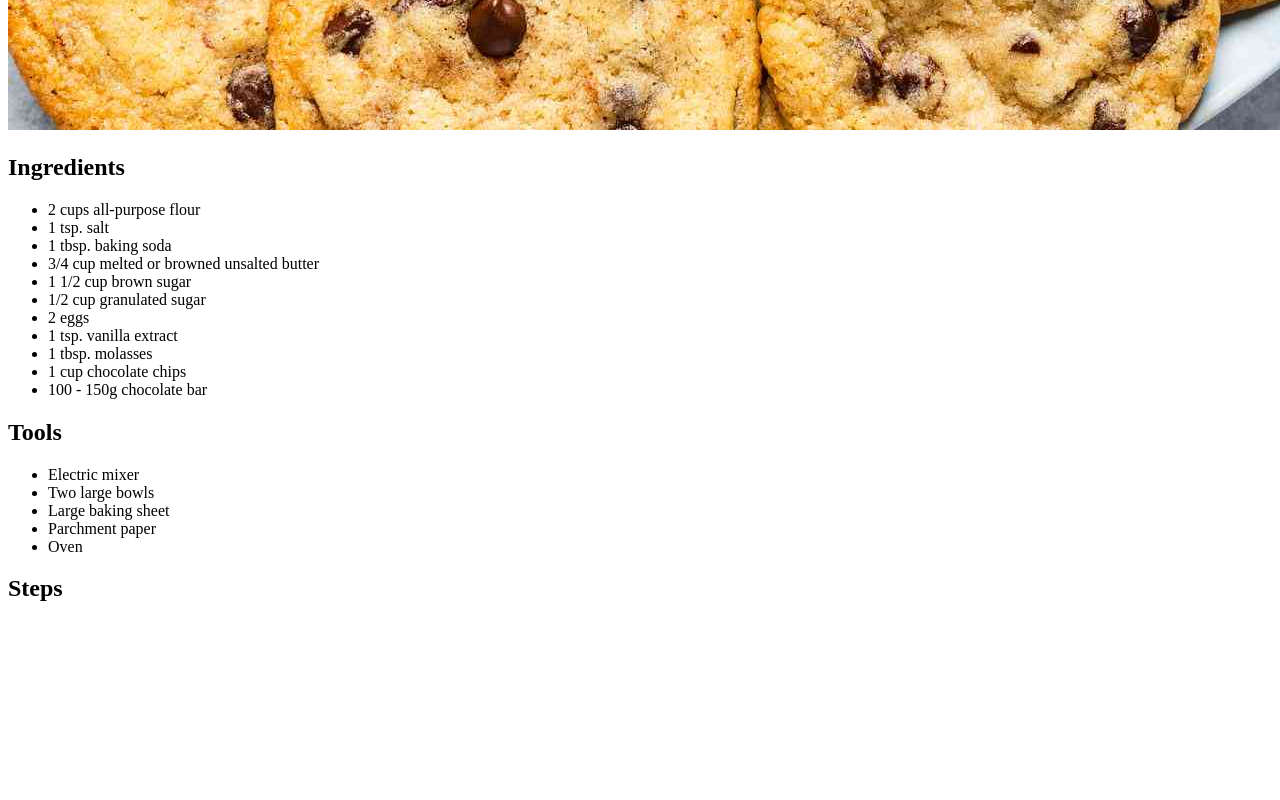
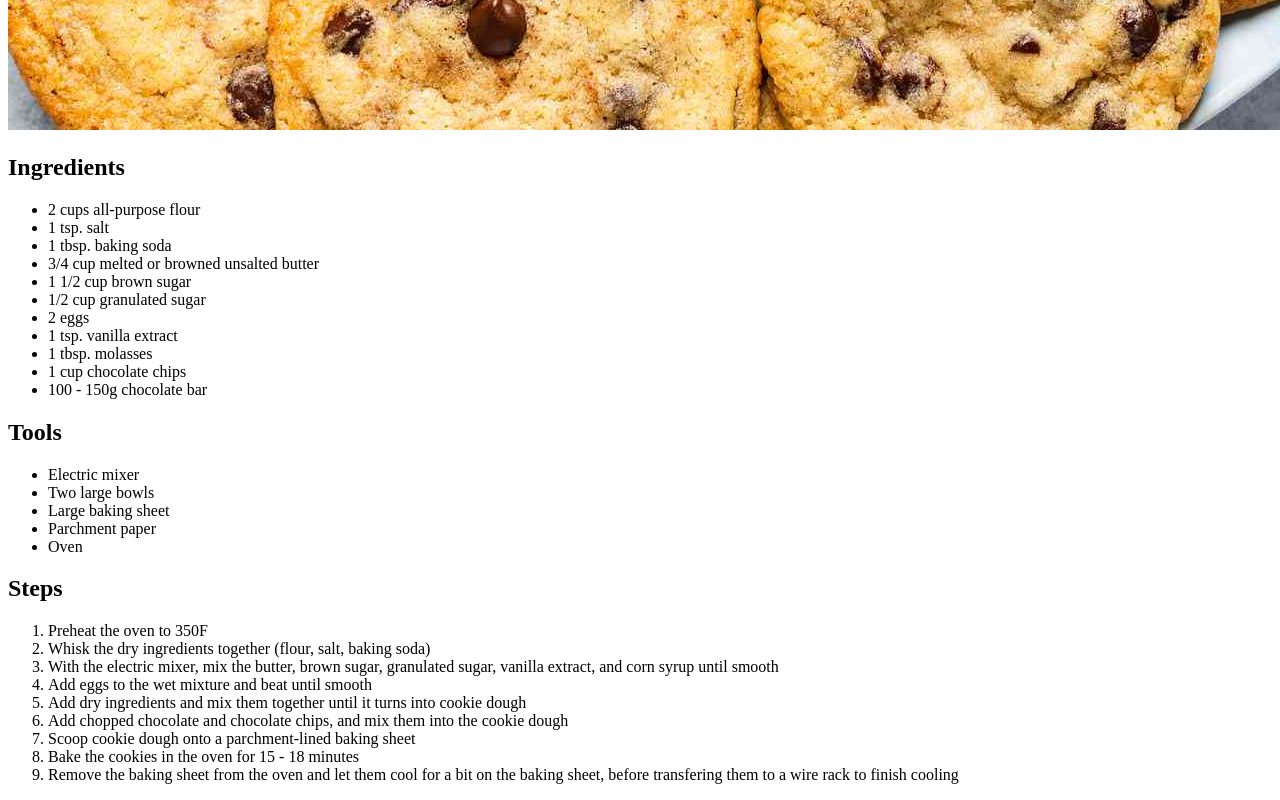
Before and after one commit to AnthonyQR/odin-project-recipes, a plain HTML site: page recipes/cookies.html in a window 1280 px wide. Shown: the part 1010-1810 px from the top of the page. Before the commit the page ends 1632 px from the top, so only its background shows below. Drawn offline with Linux system fonts and the light colour scheme.

Commit message:
Added steps to cookies.html

```diff
--- a/recipes/cookies.html
+++ b/recipes/cookies.html
@@ -37,6 +37,21 @@
     </ul>
 
     <h2>Steps</h2>
-
+    <ol>
+        <li>Preheat the oven to 350F</li>
+        <li>Whisk the dry ingredients together (flour, salt, baking soda)</li>
+        <li>
+            With the electric mixer, mix the butter, brown sugar, granulated sugar, vanilla extract,
+            and corn syrup until smooth
+        </li>
+        <li>Add eggs to the wet mixture and beat until smooth</li>
+        <li>Add dry ingredients and mix them together until it turns into cookie dough</li>
+        <li>Add chopped chocolate and chocolate chips, and mix them into the cookie dough</li>
+        <li>Scoop cookie dough onto a parchment-lined baking sheet</li>
+        <li>Bake the cookies in the oven for 15 - 18 minutes</li>
+        <li>Remove the baking sheet from the oven and let them cool for a bit on the baking sheet,
+            before transfering them to a wire rack to finish cooling
+        </li>
+    </ol>
 </body>
 </html>
```
